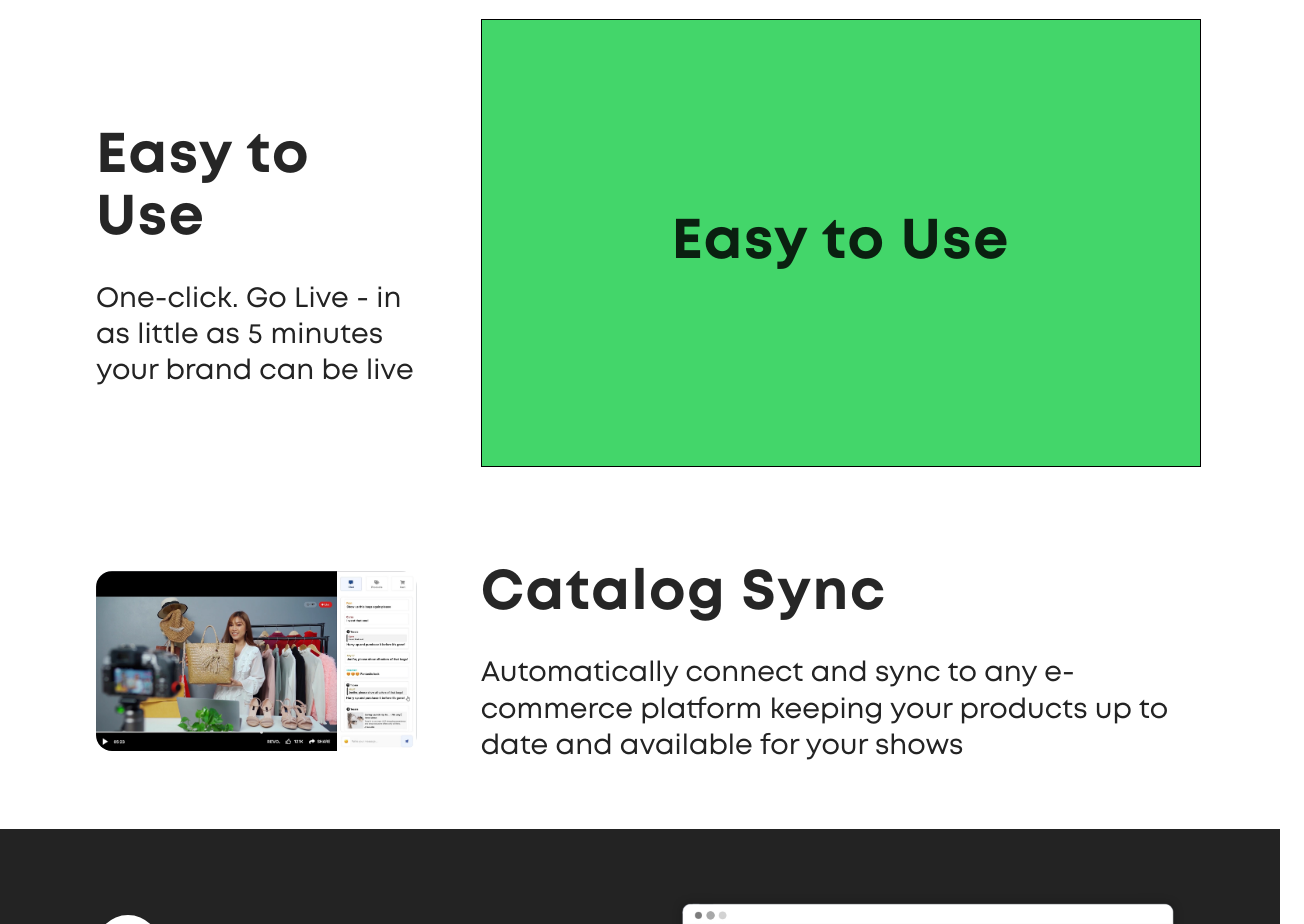
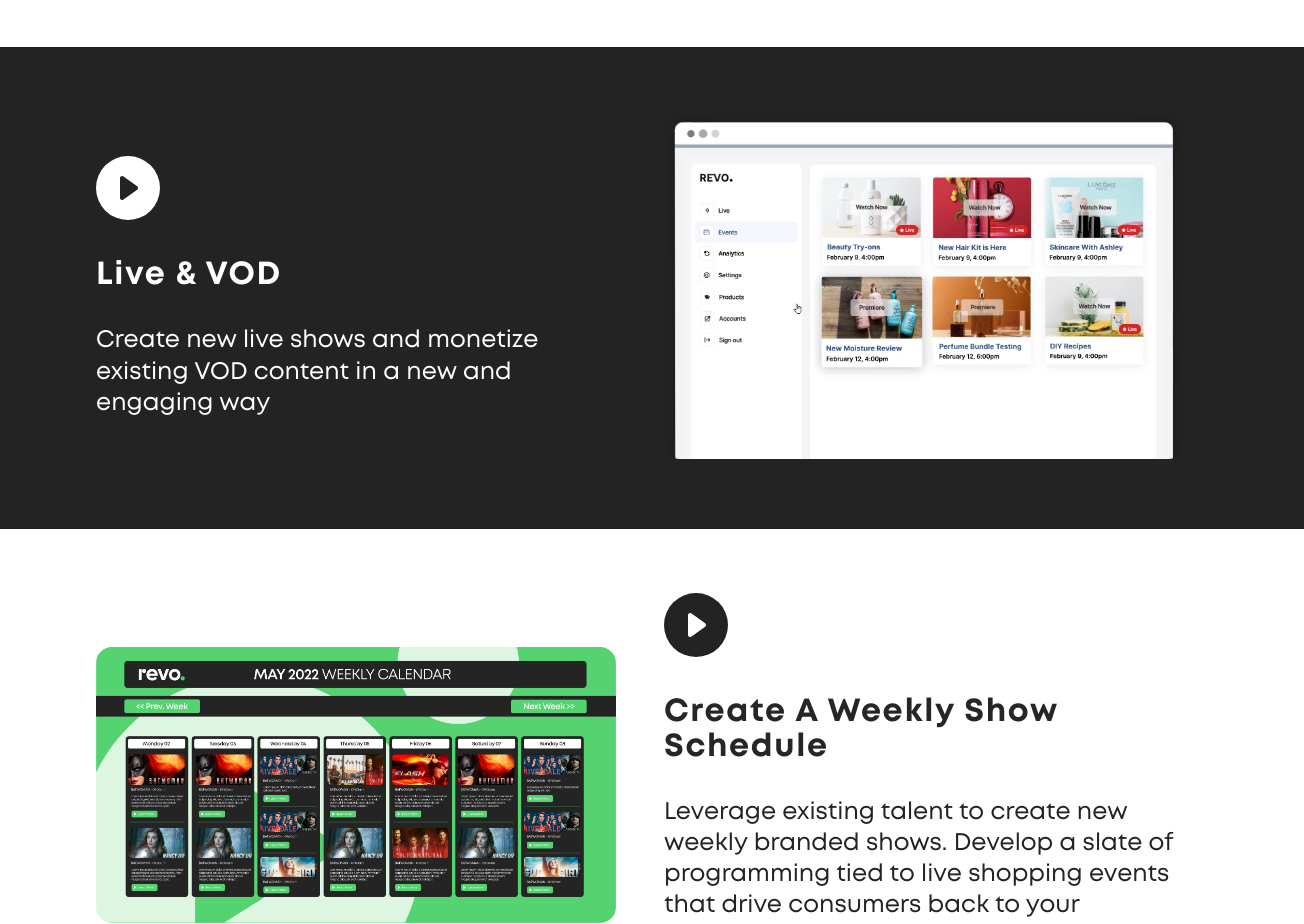
Before and after one commit to ssayanm/streamstyle, a Next.js app: page /how-it-works in a window 1280 px wide. Shown: the part 1260-2184 px from the top of the page, 1304 px wide, since content can reach past the window. Built offline with nearby package versions, Linux system fonts and the light colour scheme.

Commit message:
updated brands page

```diff
--- a/components/Brands.js
+++ b/components/Brands.js
@@ -2,12 +2,18 @@ import React from "react";
 import styled from "styled-components";
 import { BsPlayCircleFill } from "react-icons/bs";
 import Image from "next/image";
+import { Row, Col } from "antd";
 
 const Brands = () => {
   return (
     <Wrapper>
-      <div className="section container">
-        <article className="content">
+      <Row
+        gutter={[16, 16]}
+        justify="center"
+        align="middle"
+        className="section"
+      >
+        <Col sm={24} md={12}>
           <h1 className="title">
             Sell to your customers directly with shoppable videos
           </h1>
@@ -16,75 +22,95 @@ const Brands = () => {
             premium video quality and simulcast your stream to multiple
             locations at the same time
           </p>
-        </article>
-
-        <div className="onlydesktop">
+        </Col>
+        <Col sm={24} md={12}>
           <Image
             alt="revo"
             src="/images/herovideo.jpg"
             width={826}
             height={530}
+            objectFit="cover"
           />
-        </div>
-        <article className="content">
+        </Col>
+        <Col sm={24} md={12}>
           <h1 className="title">Easy to Use</h1>
           <p>
             One-click. Go Live - in as little as 5 minutes your brand can be
             live
           </p>
-        </article>
+        </Col>
+        <Col sm={24} md={12}>
+          <div className="greenbox">
+            <h1 className="title">Easy to Use</h1>
+          </div>
+        </Col>
 
-        <div className="greenbox">
-          <h1 className="title">Easy to Use</h1>
-        </div>
-
-        <div className="onlydesktop">
+        <Col sm={24} md={12}>
           <Image
             alt="revo"
             src="/images/Catalog_sync.jpg"
             width={900}
             height={506}
+            objectFit="cover"
           />
-        </div>
-        <article className="content">
+        </Col>
+        <Col sm={24} md={12}>
           <h1 className="title">Catalog Sync</h1>
           <p>
             Automatically connect and sync to any e-commerce platform keeping
             your products up to date and available for your shows
           </p>
-        </article>
-      </div>
-      <div className="section-a container">
-        <article className="content">
-          <BsPlayCircleFill className="icon" />
+        </Col>
+      </Row>
+
+      <Row
+        className="section-a"
+        gutter={[48, 32]}
+        justify="center"
+        align="middle"
+      >
+        <Col sm={24} md={12}>
+          <div className="icons">
+            <BsPlayCircleFill className="icon" />
+          </div>
           <h1 className="title">Live & VOD</h1>
           <p>
             Create new live shows and monetize existing VOD content in a new and
             engaging way
           </p>
-        </article>
-        <div>
+        </Col>
+        <Col sm={24} md={12}>
+          {" "}
           <Image
             alt="revo"
             src="/images/Live_and_vod.png"
             width={900}
             height={602}
-            //   objectFit="cover"
+            objectFit="cover"
           />
-        </div>
-      </div>
-      <div className="section-b container">
-        <div className="onlydesktop">
+        </Col>
+      </Row>
+
+      <Row
+        className="section-b"
+        gutter={[48, 32]}
+        justify="center"
+        align="middle"
+      >
+        <Col sm={24} md={12} className="onlydesktop">
           <Image
             alt="revo"
             src="/images/Weekly_Schedule.jpg"
             width={900}
             height={478}
-            //   objectFit="cover"
+            objectFit="cover"
           />
-        </div>
-        <article className="content">
-          <BsPlayCircleFill className="icon" />
+        </Col>
+        <Col sm={24} md={12}>
+          <div className="icons">
+            {" "}
+            <BsPlayCircleFill className="icon" />
+          </div>
           <h1 className="title">Create A Weekly Show Schedule</h1>
           <p>
             Leverage existing talent to create new weekly branded shows.
@@ -92,83 +118,136 @@ const Brands = () => {
             drive consumers back to your properties and enhance engagement and
             activation.
           </p>
-        </article>
-        <div className="onlymobile">
+        </Col>
+        <Col sm={24} md={12} className="onlymobile">
           <Image
             alt="revo"
             src="/images/Weekly_Schedule.jpg"
             width={900}
             height={478}
-            //   objectFit="cover"
+            objectFit="cover"
           />
-        </div>
+        </Col>
+      </Row>
+      <div className="section-center">
+        <Row
+          className="section-d"
+          // gutter={[32, 32]}
+          justify="center"
+          // align="middle"
+        >
+          <Col sm={24} md={16}>
+            <h1 className="title">Virtual AI Try-On </h1>
+            <p>
+              Allow consumers to try-on products virtually reducing returns and
+              increasing customer satisfaction
+            </p>
+          </Col>
+          <Col sm={24} md={8}>
+            <div className="fimage">
+              <Image
+                alt="revo"
+                src="/images/Virtual_try_on.png"
+                width={400}
+                height={753}
+                objectFit="cover"
+              />
+            </div>
+          </Col>
+        </Row>
       </div>
-      <div className="section-c container">
-        <div className="onlydesktop">
+
+      <Row
+        className="section-c"
+        gutter={[48, 32]}
+        justify="center"
+        align="middle"
+      >
+        <Col sm={24} md={12} className="onlydesktop">
           <Image
             alt="revo"
             src="/images/Frictionles_checkout.jpg"
             width={900}
             height={520}
-            //   objectFit="cover"
+            objectFit="cover"
           />
-        </div>
-        <article className="content">
-          <BsPlayCircleFill className="icon" />
-          <h1 className="title">Live & VOD</h1>
+        </Col>
+        <Col sm={24} md={12}>
+          <div className="icons">
+            <BsPlayCircleFill className="icon" />
+          </div>
+
+          <h1 className="title">Frictionless Checkout</h1>
           <p>
-            Create new live shows and monetize existing VOD content in a new and
-            engaging way
+            One-click in-stream checkout connected to 180+ payment providers
           </p>
-        </article>
-        <div className="onlymobile">
+        </Col>
+        <Col sm={24} md={12} className="onlymobile">
           <Image
             alt="revo"
             src="/images/Frictionles_checkout.jpg"
             width={900}
             height={520}
-            //   objectFit="cover"
+            objectFit="cover"
           />
-        </div>
-      </div>
-      <div className="section-d">
-        <div className="greenbar">
-          <article className="content">
-            <h1 className="title">Virtual AI Try-On </h1>
-            <p>
-              Allow consumers to try-on products virtually reducing returns and
-              increasing customer satisfaction
-            </p>
-          </article>
-          <div className="fimage">
-            <Image
-              alt="revo"
-              src="/images/Virtual_try_on.png"
-              width={400}
-              height={753}
-              objectFit="cover"
-            />
+        </Col>
+      </Row>
+
+      <Row
+        className="section-b"
+        gutter={[48, 32]}
+        justify="center"
+        align="middle"
+      >
+        <Col sm={24} md={12}>
+          <div className="icons">
+            {" "}
+            <BsPlayCircleFill className="icon" />
           </div>
-        </div>
-      </div>
+          <h1 className="title">Real-Time Analytics</h1>
+          <p>
+            On-demand analytics dashboard on sales, engagement and more from
+            your live dashboard. Analytics can be used during live events to
+            help promote products, create excitement and drive sales. Extract
+            actionable customer insights with first-party user data
+          </p>
+        </Col>
+        <Col sm={24} md={12}>
+          <Image
+            alt="revo"
+            src="/images/Real_time_analytics.png"
+            width={1874}
+            height={1080}
+            objectFit="cover"
+          />
+        </Col>
+      </Row>
     </Wrapper>
   );
 };
 
 const Wrapper = styled.section`
-  /* padding: 2rem; */
-  .container {
-    /* padding: 3rem 2rem; */
+  /* padding: 6rem 2rem; */
+
+  .section-d {
+    margin: 2rem 0;
+    background: var(--clr-primary-1);
+    height: max-content;
+    padding: 2rem 0.5rem;
+    border-radius: 2rem;
+  }
+  .title {
+    text-align: center;
   }
 
   .section {
-    padding: 2rem;
+    padding: 2rem 0.5rem;
   }
 
   .section-a {
     background: var(--clr-black);
     color: var(--clr-white);
-    padding: 2rem;
+    padding: 2rem 0.5rem;
 
     p {
       color: var(--clr-white);
@@ -181,7 +260,7 @@ const Wrapper = styled.section`
   .section-b {
     background: var(--clr-white);
     color: var(--clr-black);
-    padding: 2rem;
+    padding: 2rem 0.5rem;
     p {
       color: var(--clr-black);
     }
@@ -190,7 +269,7 @@ const Wrapper = styled.section`
   .section-c {
     background: var(--clr-black);
     color: var(--clr-white);
-    padding: 2rem;
+    padding: 2rem 0.5rem;
 
     p {
       color: var(--clr-white);
@@ -201,51 +280,26 @@ const Wrapper = styled.section`
     }
   }
 
-  .section-d {
-    padding: 2rem;
-    margin-bottom: 15rem;
-  }
-
-  .content {
-    text-align: center;
-  }
-
   p {
     /* max-width: 45em; */
     /* font-family: "MontSemiBold", sans-serif; */
     margin-top: 2rem;
     text-align: center;
-    font-size: 1.75rem;
+    font-size: 1.5rem;
     margin-bottom: 2rem;
+  }
+
+  .title {
+    font-size: 2rem;
+  }
+
+  .icons {
+    text-align: center;
   }
   .icon {
     width: 64px;
     height: 64px;
-    text-align: center;
     margin-bottom: 2rem;
-  }
-
-  .greenbox {
-    background: var(--clr-primary-1);
-    border: solid 1px #000;
-    width: max-content;
-    margin: 0 auto;
-    padding: 2rem 1rem 0rem 1rem;
-    height: 15rem;
-    display: flex;
-    justify-content: center;
-    align-items: center;
-    margin-bottom: 2rem;
-  }
-
-  .greenbar {
-    background: var(--clr-primary-1);
-    /* box-shadow: 0 0 39.1px 3.9px rgba(0, 0, 0, 0.1); */
-    padding: 1.5rem 1rem 0 1rem;
-    /* grid-template-columns: 2fr 1fr; */
-    display: grid;
-    border-radius: 2.5rem;
-    height: 45rem;
   }
 
   .fimage {
@@ -253,13 +307,7 @@ const Wrapper = styled.section`
   }
 
   @media (min-width: 992px) {
-    .container {
-      /* height: calc(90vh - 3rem); */
-      display: grid;
-      place-items: center;
-      grid-template-columns: 1fr 1fr;
-      gap: 4rem;
-    }
+    /* padding: 9rem 2rem; */
 
     .section,
     .section-a,
@@ -269,36 +317,26 @@ const Wrapper = styled.section`
     }
 
     .section-d {
-      padding: 8rem 4rem;
-      height: 50rem;
-    }
-
-    .greenbar {
+      margin: 12rem 0 15rem 0;
       background: var(--clr-primary-1);
-      /* box-shadow: 0 0 39.1px 3.9px rgba(0, 0, 0, 0.1); */
-      padding: 4rem;
-      grid-template-columns: 2fr 1fr;
-      display: grid;
-      border-radius: 2.5rem;
-      height: 30rem;
+      height: 23rem;
+      padding: 6rem 4rem;
+      border-radius: 2rem;
     }
 
     .fimage {
-      /* background-image: url("/images/Virtual_try_on.png"); */
-
-      transform: translateY(-12rem);
+      transform: translateY(-17rem);
     }
 
     p {
       text-align: left;
       margin-bottom: 0rem;
     }
-    .greenbox {
-      width: 45rem;
 
-      height: 28rem;
+    .title {
+      text-align: left;
     }
-    .content {
+    .icons {
       text-align: left;
     }
   }
```
Also changed, not shown: public/images/Real_time_analytics.png (added).
